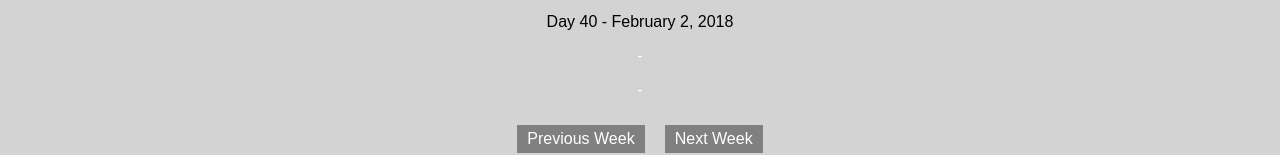
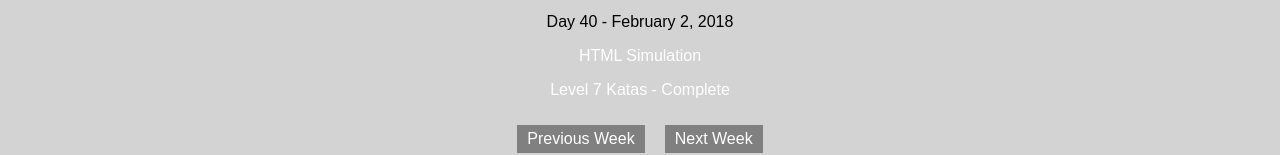
Before and after one commit to melodymennen/daily-projects, a plain HTML site: page week8.html in a window 1280 px wide. Shown: the part 597-752 px from the top of the page. Drawn offline with Linux system fonts and the light colour scheme.

Commit message:
daily update

```diff
--- a/week8.html
+++ b/week8.html
@@ -32,8 +32,8 @@
                     <p><a href="https://github.com/melodymennen/angular-3-afternoon">Afternoon Project - Complete</a></p>
                 </div>
                 <div class="day5"> <p>Day 40 - February 2, 2018</p>
-                    <p><a href=""> - </a></p>
-                    <p><a href=""> - </a></p>
+                    <p><a href="https://github.com/melodymennen/html-simulation">HTML Simulation</a></p>
+                    <p><a href="https://repl.it/@melodymennen/level-7-katas">Level 7 Katas - Complete</a></p>
                 </div>
                 <div class="page-nav">
                     <div class="prev"><a href="./week7.html">Previous Week</a></div>
```
Also changed, not shown: week9.html (+1 -1 lines).
